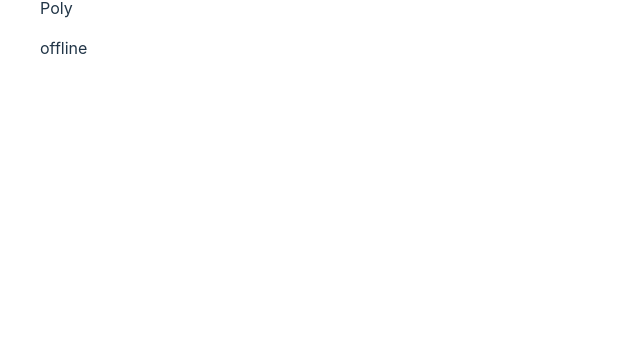
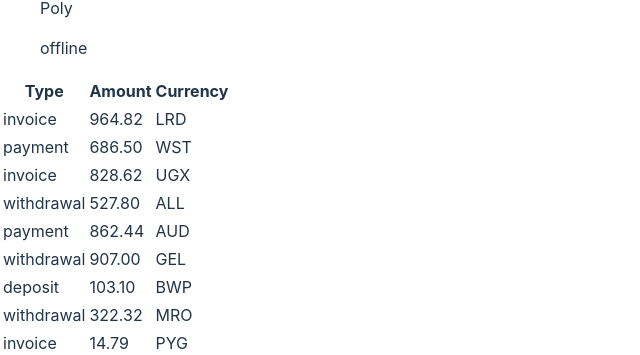
Before and after one commit to MaxRomanov5/lessonsKids, a React (Vite) app: page / in a window 1280 px wide. Shown: the part 2685-3040 px from the top of the page, without its empty margins (0-640 px from the left). Before the commit the page ends 2761 px from the top, so only its background shows below. Built offline with nearby package versions, Linux system fonts and the light colour scheme.

Commit message:
add_transactions

```diff
--- a/src/App.jsx
+++ b/src/App.jsx
@@ -1,9 +1,10 @@
 import './App.css'
 import Friendlist from './components/FriendList/Friendlist'
+import Transactions from './components/Transactions/Transactions'
 import User from './components/User/User'
 import friends from './data/Friendlist'
 import userData from './data/user'
-
+import transactions from './data/transactions'
 function App() {
 
   const {username,tag,location,avatar,stats:{followers,views,likes}} = userData
@@ -15,7 +16,7 @@
      likes={likes}
     />
     <Friendlist friendlist = {friends}/>
-
+    <Transactions transactions = {transactions}/>
     </>
   )
 }
--- /dev/null
+++ b/src/components/Transactions/Transactions.jsx
@@ -0,0 +1,33 @@
+import React from 'react'
+
+const Transactions = ({ transactions }) => {
+  console.log(transactions);
+  return (
+    <div>
+      <table>
+        <thead>
+          <tr>
+            <th>Type</th>
+            <th>Amount</th>
+            <th>Currency</th>
+          </tr>
+        </thead>
+
+        <tbody>
+          {transactions.map((transactions) => {
+      return (
+          <tr id={transactions.id}>
+            <td>{transactions.type}</td>
+            <td>{transactions.amount}</td>
+            <td>{transactions.currency}</td>
+          </tr>
+          )
+    })
+  }
+        </tbody>
+      </table>
+    </div>
+  )
+}
+
+export default Transactions
--- /dev/null
+++ b/src/data/transactions.js
@@ -0,0 +1,57 @@
+const transactions = [
+    {
+      id: "1e0700a2-5183-4291-85cc-2065a036a683",
+      type: "invoice",
+      amount: "964.82",
+      currency: "LRD",
+    },
+    {
+      id: "a30f821b-4d25-4ff0-abdd-e340b3f0dd2b",
+      type: "payment",
+      amount: "686.50",
+      currency: "WST",
+    },
+    {
+      id: "44dca67a-8e5a-4798-bf8e-b15efd4e1abd",
+      type: "invoice",
+      amount: "828.62",
+      currency: "UGX",
+    },
+    {
+      id: "ea8ed3dc-2b68-4a53-905a-53ecb0adef33",
+      type: "withdrawal",
+      amount: "527.80",
+      currency: "ALL",
+    },
+    {
+      id: "63ca02f9-d637-46b5-9237-f3b24425e029",
+      type: "payment",
+      amount: "862.44",
+      currency: "AUD",
+    },
+    {
+      id: "ed0263e8-59a5-4bf1-87e0-2bb88e53dc34",
+      type: "withdrawal",
+      amount: "907.00",
+      currency: "GEL",
+    },
+    {
+      id: "4eaab41b-b967-40ac-82ed-85fc66f646f1",
+      type: "deposit",
+      amount: "103.10",
+      currency: "BWP",
+    },
+    {
+      id: "9648a350-8469-42d5-8bf3-18090de5fe67",
+      type: "withdrawal",
+      amount: "322.32",
+      currency: "MRO",
+    },
+    {
+      id: "9c5c25fb-1a95-4b2f-8d1f-4c4426d677cc",
+      type: "invoice",
+      amount: "14.79",
+      currency: "PYG",
+    }
+  ];
+export default transactions;
```
